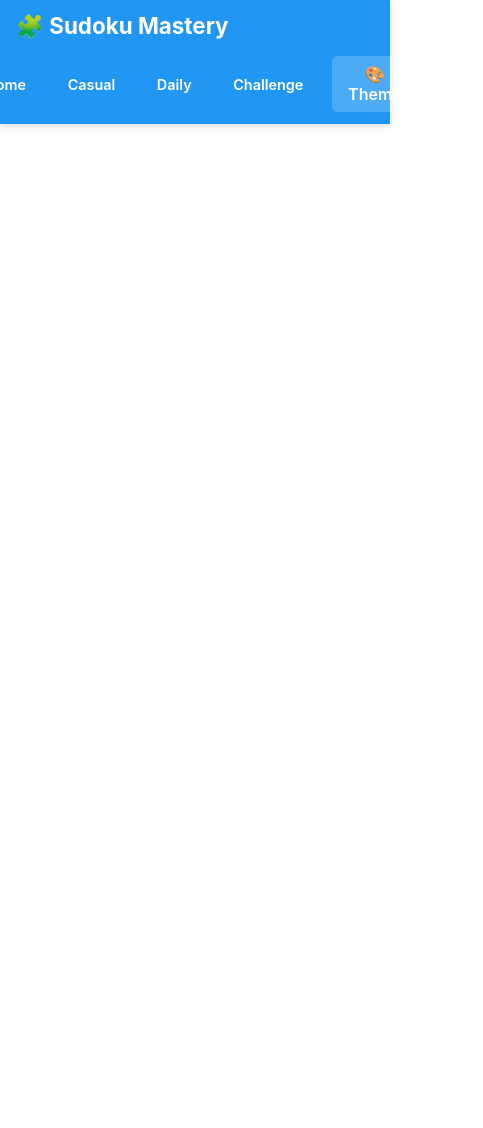
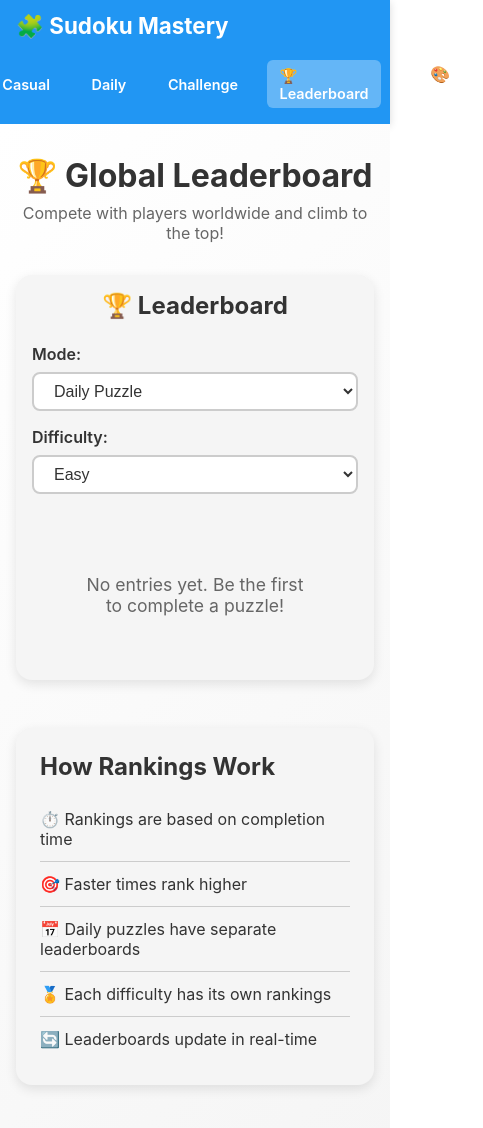
Before and after one commit to kyroskoh/sudoku-game, a React (Vite) app in the folder frontend/: page /leaderboard in a window 390 px wide. Shown: the top 1128 px of the page, 483 px wide, since content can reach past the window. Before the commit the page ends 844 px from the top, so only its background shows below. Built offline with nearby package versions, Linux system fonts and the light colour scheme.

Commit message:
Add leaderboard system and enhance game modes

```diff
--- a/frontend/src/App.tsx
+++ b/frontend/src/App.tsx
@@ -9,6 +9,7 @@ import { Home } from './pages/Home';
 import { CasualGame } from './pages/CasualGame';
 import { DailyGame } from './pages/DailyGame';
 import { ChallengeGame } from './pages/ChallengeGame';
+import { LeaderboardPage } from './pages/LeaderboardPage';
 import { useGameStore } from './store/gameStore';
 import { syncService } from './utils/syncService';
 import './styles/globals.css';
@@ -41,6 +42,7 @@ function App() {
         <Route path="/casual" element={<CasualGame />} />
         <Route path="/daily" element={<DailyGame />} />
         <Route path="/challenge" element={<ChallengeGame />} />
+        <Route path="/leaderboard" element={<LeaderboardPage />} />
       </Routes>
     </BrowserRouter>
   );
--- a/frontend/src/components/Header.tsx
+++ b/frontend/src/components/Header.tsx
@@ -52,6 +52,12 @@ export const Header: React.FC = () => {
           >
             Challenge
           </Link>
+          <Link
+            to="/leaderboard"
+            className={`${styles.navLink} ${isActive('/leaderboard') ? styles.active : ''}`}
+          >
+            🏆 Leaderboard
+          </Link>
           <button
             className={styles.themeButton}
             onClick={cycleTheme}
--- /dev/null
+++ b/frontend/src/components/Leaderboard.module.css
@@ -0,0 +1,143 @@
+.leaderboard {
+  max-width: 800px;
+  margin: 2rem auto;
+  padding: 2rem;
+  background-color: var(--bg-secondary);
+  border-radius: 16px;
+  box-shadow: 0 4px 12px rgba(0, 0, 0, 0.1);
+}
+
+.title {
+  font-size: 2rem;
+  color: var(--text-primary);
+  margin-bottom: 1.5rem;
+  text-align: center;
+}
+
+.filters {
+  display: flex;
+  gap: 1rem;
+  margin-bottom: 2rem;
+  flex-wrap: wrap;
+  justify-content: center;
+}
+
+.filterGroup {
+  display: flex;
+  flex-direction: column;
+  gap: 0.5rem;
+}
+
+.filterLabel {
+  font-weight: 600;
+  color: var(--text-primary);
+}
+
+.select {
+  padding: 0.5rem 1rem;
+  border-radius: 8px;
+  border: 2px solid var(--border-color);
+  background-color: var(--bg-primary);
+  color: var(--text-primary);
+  font-size: 1rem;
+  cursor: pointer;
+}
+
+.table {
+  width: 100%;
+  border-collapse: collapse;
+  background-color: var(--bg-primary);
+  border-radius: 8px;
+  overflow: hidden;
+}
+
+.table thead {
+  background-color: var(--button-primary);
+  color: white;
+}
+
+.table th,
+.table td {
+  padding: 1rem;
+  text-align: left;
+}
+
+.table th {
+  font-weight: 700;
+  text-transform: uppercase;
+  font-size: 0.9rem;
+}
+
+.table tbody tr {
+  border-bottom: 1px solid var(--border-color);
+}
+
+.table tbody tr:hover {
+  background-color: var(--highlight-color);
+}
+
+.rank {
+  font-weight: 700;
+  font-size: 1.2rem;
+  color: var(--button-primary);
+}
+
+.rank.gold {
+  color: #ffd700;
+}
+
+.rank.silver {
+  color: #c0c0c0;
+}
+
+.rank.bronze {
+  color: #cd7f32;
+}
+
+.time {
+  font-family: monospace;
+  font-weight: 600;
+}
+
+.empty {
+  text-align: center;
+  padding: 3rem;
+  color: var(--text-secondary);
+  font-size: 1.1rem;
+}
+
+.loading {
+  text-align: center;
+  padding: 3rem;
+  color: var(--text-secondary);
+  font-size: 1.1rem;
+}
+
+.error {
+  text-align: center;
+  padding: 2rem;
+  color: var(--error-color);
+  background-color: rgba(244, 67, 54, 0.1);
+  border-radius: 8px;
+  margin-top: 1rem;
+}
+
+@media (max-width: 768px) {
+  .leaderboard {
+    padding: 1rem;
+  }
+
+  .title {
+    font-size: 1.5rem;
+  }
+
+  .table th,
+  .table td {
+    padding: 0.75rem 0.5rem;
+    font-size: 0.9rem;
+  }
+
+  .filters {
+    flex-direction: column;
+  }
+}
--- /dev/null
+++ b/frontend/src/components/Leaderboard.tsx
@@ -0,0 +1,146 @@
+/**
+ * Leaderboard Component
+ */
+
+import React, { useState, useEffect } from 'react';
+import { api } from '../utils/api';
+import type { GameMode, Difficulty, LeaderboardEntry } from '../types';
+import styles from './Leaderboard.module.css';
+
+interface LeaderboardProps {
+  mode?: GameMode;
+  difficulty?: Difficulty;
+  puzzleId?: string;
+}
+
+export const Leaderboard: React.FC<LeaderboardProps> = ({
+  mode: initialMode = 'daily',
+  difficulty: initialDifficulty = 'easy',
+  puzzleId
+}) => {
+  const [mode, setMode] = useState<GameMode>(initialMode);
+  const [difficulty, setDifficulty] = useState<Difficulty>(initialDifficulty);
+  const [entries, setEntries] = useState<LeaderboardEntry[]>([]);
+  const [loading, setLoading] = useState(true);
+  const [error, setError] = useState<string | null>(null);
+
+  useEffect(() => {
+    loadLeaderboard();
+  }, [mode, difficulty, puzzleId]);
+
+  const loadLeaderboard = async () => {
+    setLoading(true);
+    setError(null);
+
+    try {
+      if (puzzleId) {
+        const data = await api.getLeaderboard(puzzleId);
+        setEntries(data);
+      } else {
+        // For now, we'll just show empty state
+        // In a full implementation, you'd fetch based on mode/difficulty
+        setEntries([]);
+      }
+    } catch (err) {
+      console.error('Error loading leaderboard:', err);
+      setError('Failed to load leaderboard');
+    } finally {
+      setLoading(false);
+    }
+  };
+
+  const formatTime = (timeMs: number): string => {
+    const totalSeconds = Math.floor(timeMs / 1000);
+    const minutes = Math.floor(totalSeconds / 60);
+    const seconds = totalSeconds % 60;
+    return `${minutes}:${seconds.toString().padStart(2, '0')}`;
+  };
+
+  const getRankClass = (rank: number): string => {
+    if (rank === 1) return styles.gold;
+    if (rank === 2) return styles.silver;
+    if (rank === 3) return styles.bronze;
+    return '';
+  };
+
+  return (
+    <div className={styles.leaderboard}>
+      <h2 className={styles.title}>🏆 Leaderboard</h2>
+
+      <div className={styles.filters}>
+        <div className={styles.filterGroup}>
+          <label className={styles.filterLabel}>Mode:</label>
+          <select
+            className={styles.select}
+            value={mode}
+            onChange={(e) => setMode(e.target.value as GameMode)}
+          >
+            <option value="daily">Daily Puzzle</option>
+            <option value="casual">Casual</option>
+            <option value="challenge">Challenge</option>
+          </select>
+        </div>
+
+        <div className={styles.filterGroup}>
+          <label className={styles.filterLabel}>Difficulty:</label>
+          <select
+            className={styles.select}
+            value={difficulty}
+            onChange={(e) => setDifficulty(e.target.value as Difficulty)}
+          >
+            <option value="easy">Easy</option>
+            <option value="medium">Medium</option>
+            <option value="hard">Hard</option>
+            <option value="expert">Expert</option>
+            <option value="extreme">Extreme</option>
+          </select>
+        </div>
+      </div>
+
+      {loading && (
+        <div className={styles.loading}>Loading leaderboard...</div>
+      )}
+
+      {error && (
+        <div className={styles.error}>{error}</div>
+      )}
+
+      {!loading && !error && entries.length === 0 && (
+        <div className={styles.empty}>
+          No entries yet. Be the first to complete a puzzle!
+        </div>
+      )}
+
+      {!loading && !error && entries.length > 0 && (
+        <table className={styles.table}>
+          <thead>
+            <tr>
+              <th>Rank</th>
+              <th>Player</th>
+              <th>Time</th>
+              <th>Date</th>
+            </tr>
+          </thead>
+          <tbody>
+            {entries.map((entry, index) => (
+              <tr key={entry.id}>
+                <td>
+                  <span className={`${styles.rank} ${getRankClass(index + 1)}`}>
+                    {index + 1}
+                  </span>
+                </td>
+                <td>
+                  {entry.userId ? `User ${entry.userId.slice(0, 8)}` :
+                   entry.deviceId ? `Player ${entry.deviceId.slice(0, 8)}` :
+                   'Anonymous'}
+                </td>
+                <td className={styles.time}>{formatTime(entry.timeMs)}</td>
+                <td>{new Date(entry.createdAt).toLocaleDateString()}</td>
+              </tr>
+            ))}
+          </tbody>
+        </table>
+      )}
+    </div>
+  );
+};
--- a/frontend/src/pages/CasualGame.tsx
+++ b/frontend/src/pages/CasualGame.tsx
@@ -94,10 +94,15 @@ export const CasualGame: React.FC = () => {
         <div className={styles.completionModal}>
           <div className={styles.modalContent}>
             <h2 className={styles.modalTitle}>🎉 Congratulations!</h2>
-            <p className={styles.modalStats}>You completed the puzzle!</p>
+            <p className={styles.modalStats}>
+              You completed the {puzzle.difficulty} puzzle!
+            </p>
             <div className={styles.modalButtons}>
               <button className={styles.modalButton} onClick={handleNewGame}>
                 New Game
+              </button>
+              <button className={styles.modalButton} onClick={() => navigate('/leaderboard')}>
+                🏆 View Leaderboard
               </button>
               <button className={styles.modalButton} onClick={() => navigate('/')}>
                 Home
--- a/frontend/src/pages/DailyGame.tsx
+++ b/frontend/src/pages/DailyGame.tsx
@@ -82,6 +82,9 @@ export const DailyGame: React.FC = () => {
               🔥 Streak: {streak.currentStreak + 1} days
             </p>
             <div className={styles.modalButtons}>
+              <button className={styles.modalButton} onClick={() => navigate('/leaderboard')}>
+                🏆 View Leaderboard
+              </button>
               <button className={styles.modalButton} onClick={() => navigate('/')}>
                 Home
               </button>
--- /dev/null
+++ b/frontend/src/pages/LeaderboardPage.module.css
@@ -0,0 +1,75 @@
+.page {
+  min-height: calc(100vh - 80px);
+  padding: 2rem 1rem;
+  background: linear-gradient(135deg, var(--bg-primary) 0%, var(--bg-secondary) 100%);
+}
+
+.container {
+  max-width: 1200px;
+  margin: 0 auto;
+}
+
+.hero {
+  text-align: center;
+  margin-bottom: 2rem;
+}
+
+.title {
+  font-size: 3rem;
+  color: var(--text-primary);
+  margin-bottom: 0.5rem;
+}
+
+.subtitle {
+  font-size: 1.2rem;
+  color: var(--text-secondary);
+}
+
+.info {
+  max-width: 800px;
+  margin: 3rem auto;
+  padding: 2rem;
+  background-color: var(--bg-secondary);
+  border-radius: 16px;
+  box-shadow: 0 4px 12px rgba(0, 0, 0, 0.1);
+}
+
+.info h3 {
+  font-size: 1.5rem;
+  color: var(--text-primary);
+  margin-bottom: 1rem;
+}
+
+.info ul {
+  list-style: none;
+  padding: 0;
+}
+
+.info li {
+  padding: 0.75rem 0;
+  font-size: 1.1rem;
+  color: var(--text-primary);
+  border-bottom: 1px solid var(--border-color);
+}
+
+.info li:last-child {
+  border-bottom: none;
+}
+
+@media (max-width: 768px) {
+  .title {
+    font-size: 2rem;
+  }
+
+  .subtitle {
+    font-size: 1rem;
+  }
+
+  .info {
+    padding: 1.5rem;
+  }
+
+  .info li {
+    font-size: 1rem;
+  }
+}
--- /dev/null
+++ b/frontend/src/pages/LeaderboardPage.tsx
@@ -0,0 +1,35 @@
+/**
+ * Leaderboard Page
+ */
+
+import React from 'react';
+import { Leaderboard } from '../components/Leaderboard';
+import styles from './LeaderboardPage.module.css';
+
+export const LeaderboardPage: React.FC = () => {
+  return (
+    <div className={styles.page}>
+      <div className={styles.container}>
+        <div className={styles.hero}>
+          <h1 className={styles.title}>🏆 Global Leaderboard</h1>
+          <p className={styles.subtitle}>
+            Compete with players worldwide and climb to the top!
+          </p>
+        </div>
+
+        <Leaderboard />
+
+        <div className={styles.info}>
+          <h3>How Rankings Work</h3>
+          <ul>
+            <li>⏱️ Rankings are based on completion time</li>
+            <li>🎯 Faster times rank higher</li>
+            <li>📅 Daily puzzles have separate leaderboards</li>
+            <li>🏅 Each difficulty has its own rankings</li>
+            <li>🔄 Leaderboards update in real-time</li>
+          </ul>
+        </div>
+      </div>
+    </div>
+  );
+};
```
Also changed, not shown: frontend/src/pages/ChallengeGame.tsx (+6 -1 lines), 2 other files (tests, documents, lock files or other folders).
